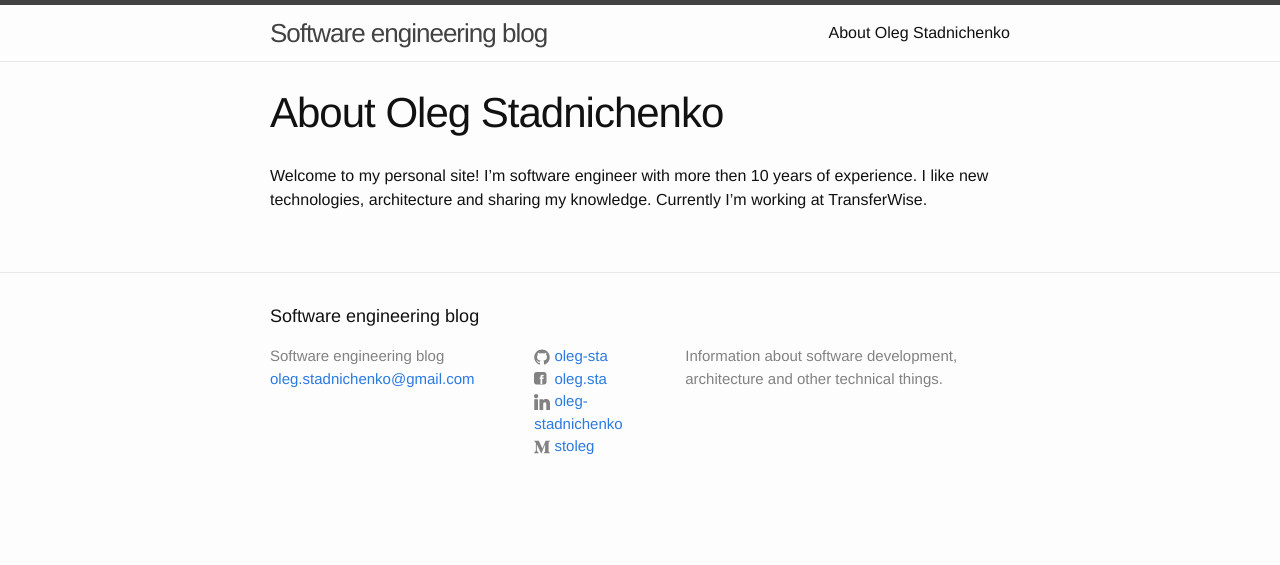
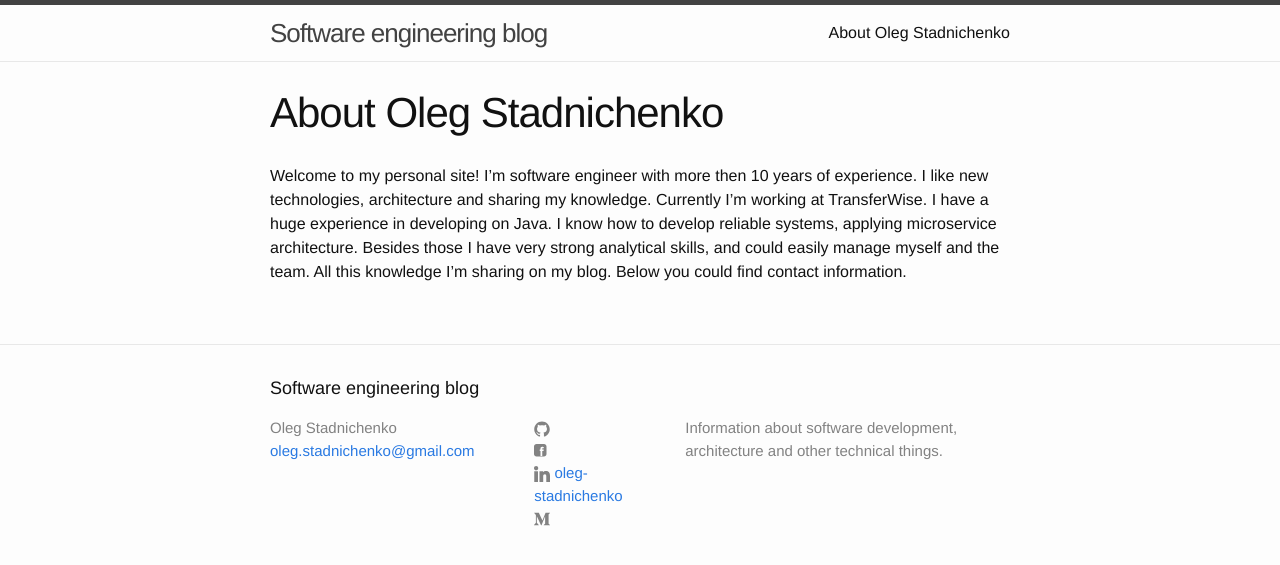
Before and after one commit to oleg-sta/site, a Jekyll site: the page built from about.md, in a window 1280 px wide. Shown: the top 565 px of the page. Built offline with Jekyll 4.4.1, drawn with Linux system fonts in a browser that asks for light colours.

Commit message:
little fixing

```diff
--- a/_config.yml
+++ b/_config.yml
@@ -1,10 +1,11 @@
 # Site settings
 title: Software engineering blog
+my_name: Oleg Stadnichenko
 email: oleg.stadnichenko@gmail.com
 description: >
   Information about software development, architecture and other technical things.
 baseurl: "/site"
-url: "http://oleg-sta.github.io" # the base hostname & protocol for your site
+url: "http://oleg-sta.github.io"
 github_username:  oleg-sta
 facebook_username: oleg.sta
 linkedin_username: oleg-stadnichenko
--- a/_includes/footer.html
+++ b/_includes/footer.html
@@ -7,7 +7,7 @@
         <div class="footer-col-wrapper">
             <div class="footer-col  footer-col-1">
                 <ul class="contact-list">
-                    <li>{{ site.title }}</li>
+                    <li>{{ site.my_name }}</li>
                     <li><a href="mailto:{{ site.email }}">{{ site.email }}</a></li>
                 </ul>
             </div>
@@ -22,8 +22,7 @@
                                 <path fill="#828282" d="M7.999,0.431c-4.285,0-7.76,3.474-7.76,7.761 c0,3.428,2.223,6.337,5.307,7.363c0.388,0.071,0.53-0.168,0.53-0.374c0-0.184-0.007-0.672-0.01-1.32 c-2.159,0.469-2.614-1.04-2.614-1.04c-0.353-0.896-0.862-1.135-0.862-1.135c-0.705-0.481,0.053-0.472,0.053-0.472 c0.779,0.055,1.189,0.8,1.189,0.8c0.692,1.186,1.816,0.843,2.258,0.645c0.071-0.502,0.271-0.843,0.493-1.037 C4.86,11.425,3.049,10.76,3.049,7.786c0-0.847,0.302-1.54,0.799-2.082C3.768,5.507,3.501,4.718,3.924,3.65 c0,0,0.652-0.209,2.134,0.796C6.677,4.273,7.34,4.187,8,4.184c0.659,0.003,1.323,0.089,1.943,0.261 c1.482-1.004,2.132-0.796,2.132-0.796c0.423,1.068,0.157,1.857,0.077,2.054c0.497,0.542,0.798,1.235,0.798,2.082 c0,2.981-1.814,3.637-3.543,3.829c0.279,0.24,0.527,0.713,0.527,1.437c0,1.037-0.01,1.874-0.01,2.129 c0,0.208,0.14,0.449,0.534,0.373c3.081-1.028,5.302-3.935,5.302-7.362C15.76,3.906,12.285,0.431,7.999,0.431z"/>
                               </svg>
                             </span>
-
-                            <span class="username">{{ site.github_username }}</span>
+<!--                            <span class="username">{{ site.github_username }}</span>-->
                         </a>
                     </li>
                     {% endif %}
@@ -36,7 +35,7 @@
                                 <path d="M40,0H10C4.486,0,0,4.486,0,10v30c0,5.514,4.486,10,10,10h30c5.514,0,10-4.486,10-10V10C50,4.486,45.514,0,40,0z M39,17h-3 c-2.145,0-3,0.504-3,2v3h6l-1,6h-5v20h-7V28h-3v-6h3v-3c0-4.677,1.581-8,7-8c2.902,0,6,1,6,1V17z"/>
                               </svg>
                             </span>
-                            <span class="username">{{ site.facebook_username }}</span>
+<!--                            <span class="username">{{ site.facebook_username }}</span>-->
                         </a>
                     </li>
                     {% endif %}
@@ -69,7 +68,7 @@
                                 <path d="m22.085 4.733 1.915-1.832v-.401h-6.634l-4.728 11.768-5.379-11.768h-6.956v.401l2.237 2.693c.218.199.332.49.303.783v10.583c.069.381-.055.773-.323 1.05l-2.52 3.054v.396h7.145v-.401l-2.52-3.049c-.273-.278-.402-.663-.347-1.05v-9.154l6.272 13.659h.729l5.393-13.659v10.881c0 .287 0 .346-.188.534l-1.94 1.877v.402h9.412v-.401l-1.87-1.831c-.164-.124-.249-.332-.214-.534v-13.467c-.035-.203.049-.411.213-.534z" fill="#212121"/>
                               </svg>
                             </span>
-                            <span class="username">{{ site.medium_username }}</span>
+<!--                            <span class="username">{{ site.medium_username }}</span>-->
                         </a>
                     </li>
                     {% endif %}
@@ -83,7 +82,7 @@
                                 c-0.632,0.375-1.332,0.647-2.076,0.793c-0.596-0.636-1.446-1.033-2.387-1.033c-1.806,0-3.27,1.464-3.27,3.27 c0,0.256,0.029,0.506,0.085,0.745C5.163,5.404,2.753,4.102,1.14,2.124C0.859,2.607,0.698,3.168,0.698,3.767 c0,1.134,0.577,2.135,1.455,2.722C1.616,6.472,1.112,6.325,0.671,6.08c0,0.014,0,0.027,0,0.041c0,1.584,1.127,2.906,2.623,3.206 C3.02,9.402,2.731,9.442,2.433,9.442c-0.211,0-0.416-0.021-0.615-0.059c0.416,1.299,1.624,2.245,3.055,2.271 c-1.119,0.877-2.529,1.4-4.061,1.4c-0.264,0-0.524-0.015-0.78-0.046c1.447,0.928,3.166,1.469,5.013,1.469 c6.015,0,9.304-4.983,9.304-9.304c0-0.142-0.003-0.283-0.009-0.423C14.976,4.29,15.531,3.714,15.969,3.058z"/>
                               </svg>
                             </span>
-                            <span class="username">{{ site.twitter_username }}</span>
+<!--                            <span class="username">{{ site.twitter_username }}</span>-->
                         </a>
                     </li>
                     {% endif %}
--- a/about.md
+++ b/about.md
@@ -6,3 +6,5 @@ permalink: /about/
 
 Welcome to my personal site! I'm software engineer with more then 10 years of experience. I like new technologies, architecture and sharing my knowledge.
 Currently I'm working at TransferWise.
+I have a huge experience in developing on Java. I know how to develop reliable systems, applying microservice architecture. Besides those I have very strong analytical skills, and could easily manage myself and the team. All this knowledge I'm sharing on my blog.
+Below you could find contact information.
```
